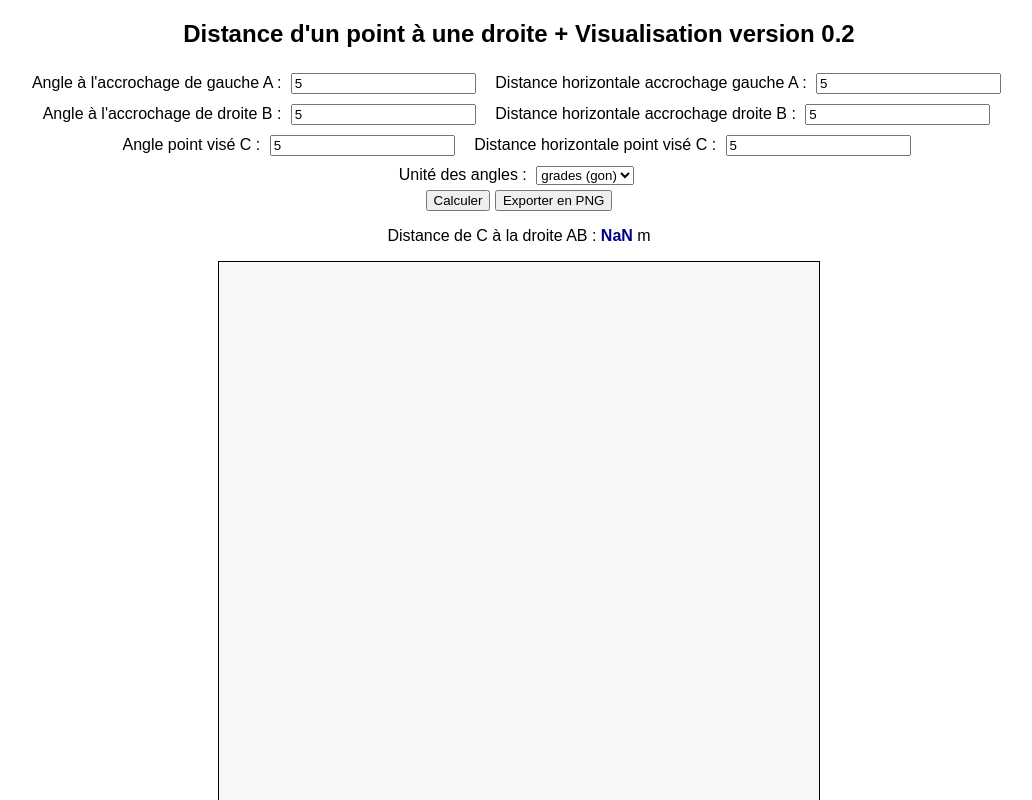
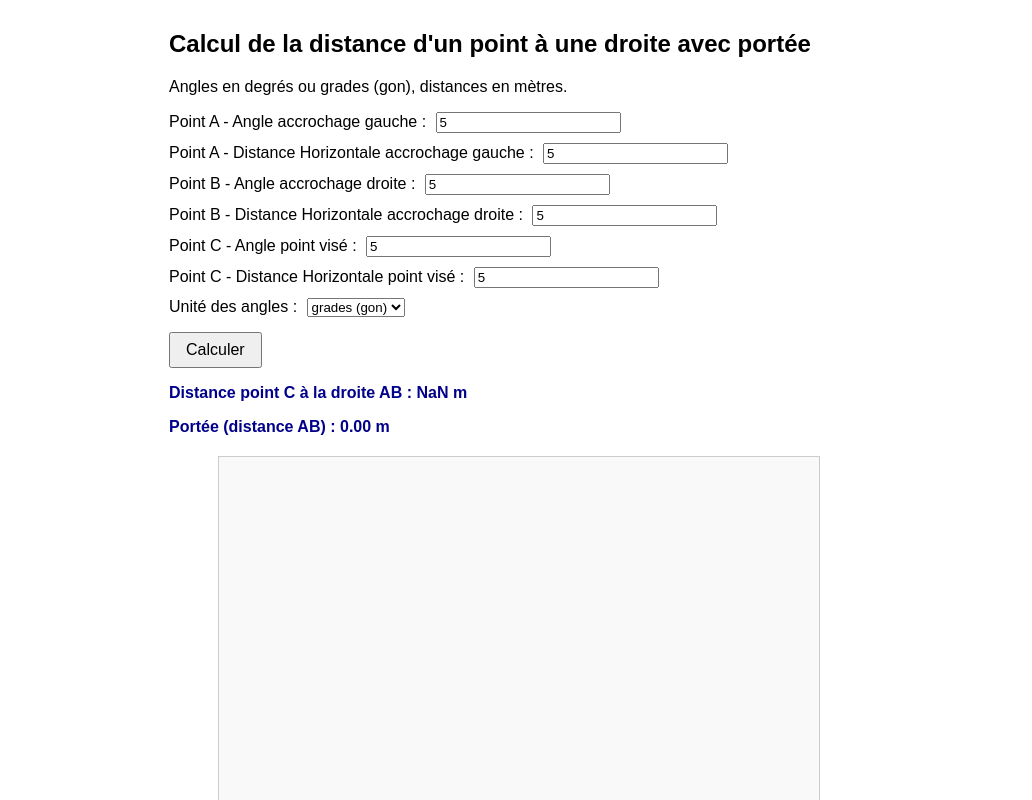
Before and after one commit to FRABOUR/Ligne-de-ref-TRUPULSE, a plain HTML site: page index.html in a window 1280 px wide. Both pictures are taken after typing "5", "5", "5", "5", "5", "5" into the empty fields and a click on the button "Calculer". Shown: the top 800 px of the page, without its empty margins (121-1153 px from the left). Drawn offline with Linux system fonts and the light colour scheme.

Commit message:
Update index.html

```diff
--- a/index.html
+++ b/index.html
@@ -1,164 +1,131 @@
 <!DOCTYPE html>
 <html lang="fr">
 <head>
-  <meta charset="UTF-8">
-  <title>Distance d'un point à une droite + Dessin</title>
+  <meta charset="UTF-8" />
+  <title>Distance point-droite corrigée avec portée</title>
   <style>
-    body {
-      font-family: Arial, sans-serif;
-      text-align: center;
-      margin: 20px;
-    }
-    canvas {
-      border: 1px solid #000;
-      background-color: #f8f8f8;
-    }
-    label, input, select {
-      margin: 5px;
-    }
-    #resultat {
-      font-weight: bold;
-      color: darkblue;
-    }
+    body { font-family: Arial, sans-serif; max-width: 700px; margin: 30px auto; padding: 0 10px; }
+    label { display: block; margin-top: 10px; }
+    input, select { margin-left: 5px; }
+    button { margin-top: 15px; padding: 7px 15px; font-size: 1em; }
+    #resultats { font-weight: bold; color: darkblue; margin-top: 15px; }
+    canvas { border: 1px solid #ccc; background: #f9f9f9; display: block; margin: 20px auto; }
   </style>
 </head>
 <body>
-  <h2>Distance d'un point à une droite + Visualisation version 0.2 </h2>
+  <h2>Calcul de la distance d'un point à une droite avec portée</h2>
 
-  <div>
-    <label>Angle à l'accrochage de gauche A : <input type="number" id="angleA" step="0.01"></label>
-    <label>Distance horizontale accrochage gauche A : <input type="number" id="distA" step="0.01"></label><br>
-    <label>Angle à l'accrochage de droite B : <input type="number" id="angleB" step="0.01"></label>
-    <label>Distance horizontale accrochage droite B : <input type="number" id="distB" step="0.01"></label><br>
-    <label>Angle point visé C : <input type="number" id="angleC" step="0.01"></label>
-    <label>Distance horizontale point visé C : <input type="number" id="distC" step="0.01"></label><br>
+  <p>Angles en degrés ou grades (gon), distances en mètres.</p>
+
+  <label>Point A - Angle accrochage gauche :
+    <input type="number" id="angleA" step="0.01" />
+  </label>
+  <label>Point A - Distance Horizontale accrochage gauche :
+    <input type="number" id="distA" step="0.01" />
+  </label>
+
+  <label>Point B - Angle accrochage droite :
+    <input type="number" id="angleB" step="0.01" />
+  </label>
+  <label>Point B - Distance Horizontale accrochage droite :
+    <input type="number" id="distB" step="0.01" />
+  </label>
+
+  <label>Point C - Angle point visé :
+    <input type="number" id="angleC" step="0.01" />
+  </label>
+  <label>Point C - Distance Horizontale point visé :
+    <input type="number" id="distC" step="0.01" />
+  </label>
+
   <label>Unité des angles :
     <select id="angleUnite">
       <option value="deg">degrés (°)</option>
       <option value="grad" selected>grades (gon)</option>
     </select>
-    </label><br>
+  </label>
+
   <button onclick="calculer()">Calculer</button>
-    <button onclick="exporterPNG()">Exporter en PNG</button>
+
+  <div id="resultats">
+    <p>Distance point C à la droite AB : <span id="distanceC"></span> m</p>
+    <p>Portée (distance AB) : <span id="distanceAB"></span> m</p>
   </div>
 
-  <p>Distance de C à la droite AB : <span id="resultat">-</span> m</p>
   <canvas id="canvas" width="600" height="600"></canvas>
 
 <script>
-    function degToRad(val, unit) {
-      return unit === "grad" ? val * Math.PI / 200 : val * Math.PI / 180;
+  const canvas = document.getElementById("canvas");
+  const ctx = canvas.getContext("2d");
+  const W = canvas.width;
+  const H = canvas.height;
+
+  // Conversion angle gon vers radians corrigé
+  function gonToRadAdjusted(gon) {
+    const rad = gon * Math.PI / 200;
+    return Math.PI / 2 - rad; // 0 gon = Y positif
   }
 
+  // Conversion angle degré vers radians corrigé
+  function degToRadAdjusted(deg) {
+    const rad = deg * Math.PI / 180;
+    return Math.PI / 2 - rad;
+  }
+
+  // Polar to Cartesian avec correction selon unité
   function polarToCartesian(angle, distance, unit) {
-      const rad = degToRad(angle, unit);
+    let rad;
+    if (unit === "grad") {
+      rad = gonToRadAdjusted(angle);
+    } else {
+      rad = degToRadAdjusted(angle);
+    }
     return {
       x: distance * Math.cos(rad),
       y: distance * Math.sin(rad)
     };
   }
 
-    function projeterPointSurDroite(A, B, C) {
+  // Calcul distance point C à droite AB
+  function distancePointADroite(A, B, C) {
+    const numerator = Math.abs((B.y - A.y) * C.x - (B.x - A.x) * C.y + B.x * A.y - B.y * A.x);
+    const denominator = Math.sqrt((B.y - A.y)**2 + (B.x - A.x)**2);
+    return numerator / denominator;
+  }
+
+  // Distance entre deux points
+  function distancePoints(P1, P2) {
+    return Math.sqrt((P2.x - P1.x)**2 + (P2.y - P1.y)**2);
+  }
+
+  // Projection orthogonale du point C sur AB
+  function projectionOrthogonale(A, B, C) {
     const ABx = B.x - A.x;
     const ABy = B.y - A.y;
     const ACx = C.x - A.x;
     const ACy = C.y - A.y;
-      const t = (ACx * ABx + ACy * ABy) / (ABx * ABx + ABy * ABy);
+
+    const AB2 = ABx*ABx + ABy*ABy;
+    const dot = ACx*ABx + ACy*ABy;
+    const t = dot / AB2;
+
     return {
       x: A.x + t * ABx,
       y: A.y + t * ABy
     };
   }
 
-    function calculer() {
-      const angleA = parseFloat(document.getElementById("angleA").value);
-      const distA = parseFloat(document.getElementById("distA").value);
-      const angleB = parseFloat(document.getElementById("angleB").value);
-      const distB = parseFloat(document.getElementById("distB").value);
-      const angleC = parseFloat(document.getElementById("angleC").value);
-      const distC = parseFloat(document.getElementById("distC").value);
-      const unit = document.getElementById("angleUnite").value;
-
-      if ([angleA, distA, angleB, distB, angleC, distC].some(isNaN)) {
-        alert("Veuillez remplir tous les champs avec des nombres valides.");
-        return;
-      }
-
-      const A = polarToCartesian(angleA, distA, unit);
-      const B = polarToCartesian(angleB, distB, unit);
-      const C = polarToCartesian(angleC, distC, unit);
-      const H = projeterPointSurDroite(A, B, C);
-
-      const num = Math.abs((B.y - A.y) * C.x - (B.x - A.x) * C.y + B.x * A.y - B.y * A.x);
-      const den = Math.sqrt(Math.pow(B.y - A.y, 2) + Math.pow(B.x - A.x, 2));
-      const d = num / den;
-      document.getElementById("resultat").textContent = d.toFixed(2);
-
-      dessiner(A, B, C, H);
-    }
-
-    function dessiner(A, B, C, H) {
-      const canvas = document.getElementById("canvas");
-      const ctx = canvas.getContext("2d");
-      const width = canvas.width;
-      const height = canvas.height;
-
-      // Calcul du centrage
-      const allX = [A.x, B.x, C.x, H.x, 0];
-      const allY = [A.y, B.y, C.y, H.y, 0];
-      const minX = Math.min(...allX);
-      const maxX = Math.max(...allX);
-      const minY = Math.min(...allY);
-      const maxY = Math.max(...allY);
-      const padding = 40;
-      const scale = Math.min(
-        (width - padding * 2) / (maxX - minX || 1),
-        (height - padding * 2) / (maxY - minY || 1)
-      );
-      const offsetX = (width - (maxX - minX) * scale) / 2 - minX * scale;
-      const offsetY = (height - (maxY - minY) * scale) / 2 + maxY * scale;
-
-      function toCanvasCoords(pt) {
-        return {
-          x: pt.x * scale + offsetX,
-          y: offsetY - pt.y * scale
-        };
-      }
-
-      function drawPoint(pt, color, label) {
-        const c = toCanvasCoords(pt);
-        ctx.fillStyle = color;
-        ctx.beginPath();
-        ctx.arc(c.x, c.y, 4, 0, 2 * Math.PI);
-        ctx.fill();
-        ctx.fillStyle = color;
-        ctx.fillText(label, c.x + 6, c.y - 6);
-      }
-
-      function drawLine(p1, p2, color, dash = []) {
-        const c1 = toCanvasCoords(p1);
-        const c2 = toCanvasCoords(p2);
-        ctx.strokeStyle = color;
-        ctx.setLineDash(dash);
-        ctx.beginPath();
-        ctx.moveTo(c1.x, c1.y);
-        ctx.lineTo(c2.x, c2.y);
-        ctx.stroke();
-      }
-
-      function drawGrid() {
+  // Dessine grille
+  function drawGrid(ctx, width, height, step=20) {
     ctx.strokeStyle = "#ddd";
     ctx.lineWidth = 1;
-        ctx.setLineDash([2, 2]);
-        const gridSpacing = 1;
-        const step = gridSpacing * scale;
-        for (let x = offsetX % step; x < width; x += step) {
+    for(let x = 0; x <= width; x += step) {
       ctx.beginPath();
       ctx.moveTo(x, 0);
       ctx.lineTo(x, height);
       ctx.stroke();
     }
-        for (let y = offsetY % step; y < height; y += step) {
+    for(let y = 0; y <= height; y += step) {
       ctx.beginPath();
       ctx.moveTo(0, y);
       ctx.lineTo(width, y);
@@ -166,28 +133,113 @@
     }
   }
 
-      ctx.clearRect(0, 0, width, height);
-      drawGrid();
-      ctx.lineWidth = 2;
-
-      drawLine(A, B, "black");              // droite AB
-      drawLine(C, H, "red", [5, 5]);        // hauteur depuis C
-      drawPoint(A, "blue", "A");
-      drawPoint(B, "blue", "B");
-      drawPoint(C, "green", "C");
-      drawPoint(H, "red", "H");
-      drawPoint({ x: 0, y: 0 }, "black", "O"); // origine
+  // Transforme coordonnées pour centrer dans le canvas
+  function toCanvasCoords(pt, centerX, centerY, scale) {
+    return {
+      x: centerX + pt.x * scale,
+      y: centerY - pt.y * scale
+    };
   }
 
-    function exporterPNG() {
-      const canvas = document.getElementById("canvas");
-      const image = canvas.toDataURL("image/png");
-      const link = document.createElement("a");
-      const now = new Date().toISOString().slice(0, 19).replace(/[-T:]/g, "");
-      link.download = "distance_point_droite_" + now + ".png";
-      link.href = image;
-      link.click();
+  function calculer() {
+    // Lecture données
+    const angleUnite = document.getElementById("angleUnite").value;
+
+    const angleA = parseFloat(document.getElementById("angleA").value);
+    const distA = parseFloat(document.getElementById("distA").value);
+    const angleB = parseFloat(document.getElementById("angleB").value);
+    const distB = parseFloat(document.getElementById("distB").value);
+    const angleC = parseFloat(document.getElementById("angleC").value);
+    const distC = parseFloat(document.getElementById("distC").value);
+
+    if ([angleA, distA, angleB, distB, angleC, distC].some(v => isNaN(v))) {
+      alert("Veuillez remplir tous les champs avec des nombres valides.");
+      return;
+    }
+
+    // Conversion coordonnées polaires vers cartésiennes
+    const A = polarToCartesian(angleA, distA, angleUnite);
+    const B = polarToCartesian(angleB, distB, angleUnite);
+    const C = polarToCartesian(angleC, distC, angleUnite);
+
+    // Calculs distances
+    const distCtoAB = distancePointADroite(A, B, C);
+    const distAB = distancePoints(A, B);
+
+    // Projection de C sur AB
+    const H = projectionOrthogonale(A, B, C);
+
+    // Affichage résultats
+    document.getElementById("distanceC").textContent = distCtoAB.toFixed(2);
+    document.getElementById("distanceAB").textContent = distAB.toFixed(2);
+
+    // Nettoyage canvas
+    ctx.clearRect(0, 0, W, H);
+
+    // Calcul du cadre à afficher (pour centrer)
+    const pts = [A, B, C, H, {x:0,y:0}];
+    const xs = pts.map(p => p.x);
+    const ys = pts.map(p => p.y);
+    const minX = Math.min(...xs);
+    const maxX = Math.max(...xs);
+    const minY = Math.min(...ys);
+    const maxY = Math.max(...ys);
+
+    const margin = 20; // marge canvas en px
+    const scaleX = (W - 2*margin) / (maxX - minX || 1);
+    const scaleY = (H - 2*margin) / (maxY - minY || 1);
+    const scale = Math.min(scaleX, scaleY);
+
+    // Centre pour recentrer tout
+    const centerX = margin + (W - 2*margin)/2 - ((minX + maxX)/2)*scale;
+    const centerY = margin + (H - 2*margin)/2 + ((minY + maxY)/2)*scale;
+
+    // Grille
+    drawGrid(ctx, W, H, 20);
+
+    // Fonction pour dessiner un point
+    function drawPoint(p, label, color = "black") {
+      const c = toCanvasCoords(p, centerX, centerY, scale);
+      ctx.beginPath();
+      ctx.arc(c.x, c.y, 5, 0, 2 * Math.PI);
+      ctx.fillStyle = color;
+      ctx.fill();
+      ctx.fillStyle = "black";
+      ctx.font = "14px Arial";
+      ctx.fillText(label, c.x + 7, c.y - 7);
+    }
+
+    // Dessiner points
+    drawPoint(A, "A", "blue");
+    drawPoint(B, "B", "blue");
+    drawPoint(C, "C", "red");
+    drawPoint(H, "H", "green");
+    drawPoint({x:0,y:0}, "Origine", "gray");
+
+    // Dessiner droite AB
+    ctx.strokeStyle = "blue";
+    ctx.lineWidth = 2;
+    ctx.beginPath();
+    let cA = toCanvasCoords(A, centerX, centerY, scale);
+    let cB = toCanvasCoords(B, centerX, centerY, scale);
+    ctx.moveTo(cA.x, cA.y);
+    ctx.lineTo(cB.x, cB.y);
+    ctx.stroke();
+
+    // Dessiner hauteur CH
+    ctx.strokeStyle = "red";
+    ctx.lineWidth = 2;
+    ctx.setLineDash([6, 4]);
+    let cC = toCanvasCoords(C, centerX, centerY, scale);
+    let cH = toCanvasCoords(H, centerX, centerY, scale);
+    ctx.beginPath();
+    ctx.moveTo(cC.x, cC.y);
+    ctx.lineTo(cH.x, cH.y);
+    ctx.stroke();
+    ctx.setLineDash([]);
+
   }
 </script>
+
 </body>
 </html>
```
Lines whose indentation alone changed are shown as unchanged.
